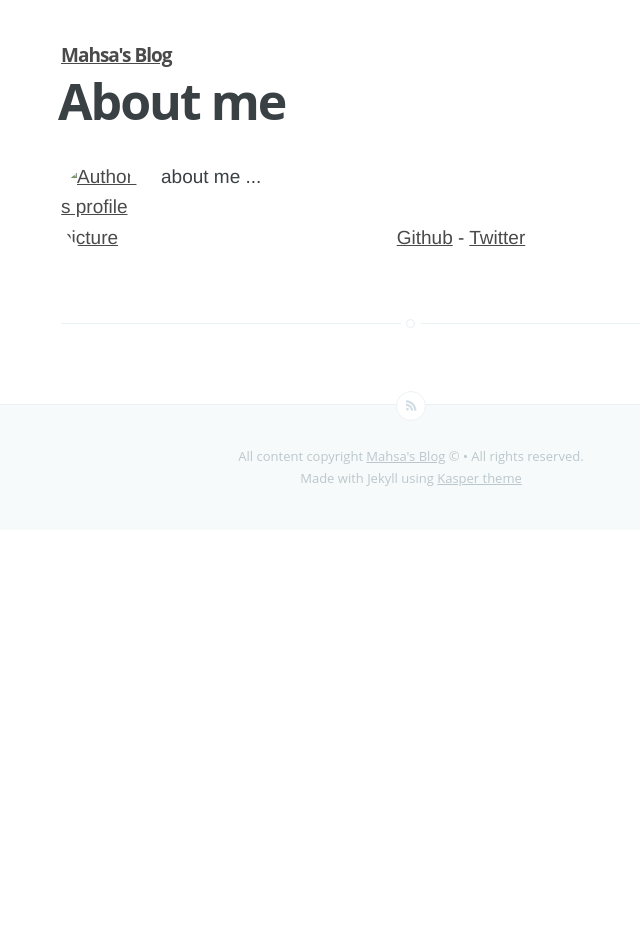
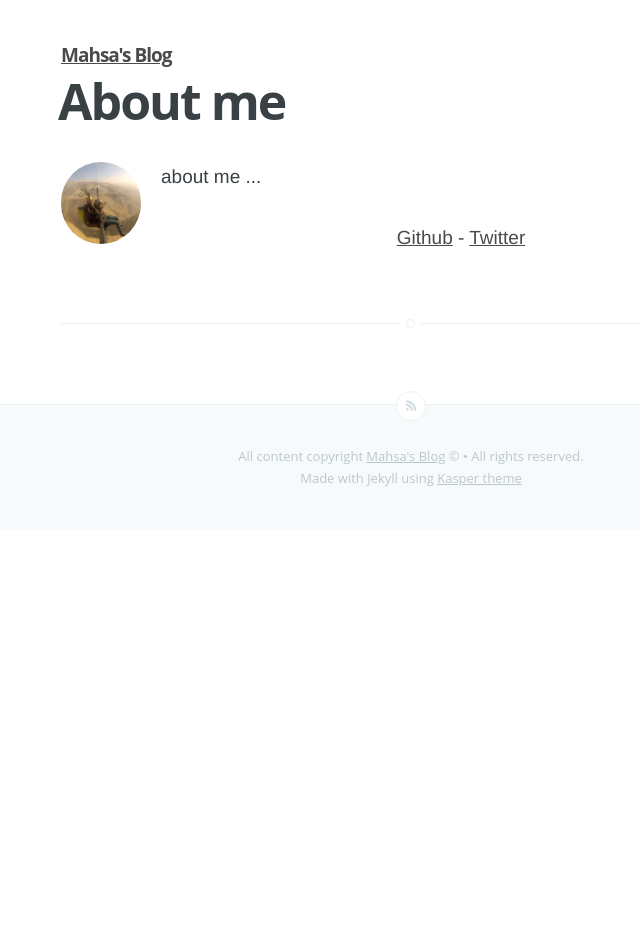
Before and after one commit to engmahsa/engmahsa.github.io, a Jekyll site: the page built from about.md, in a window 1280 px wide. Shown: the whole page, without its empty margins (229-869 px from the left). Built offline with Jekyll 4.4.1, drawn with Linux system fonts in a browser that asks for light colours; Markdown is read by kramdown in place of the engine named in the settings.

Commit message:
update image and readme

```diff
--- a/_layouts/post.html
+++ b/_layouts/post.html
@@ -48,7 +48,7 @@ archive: false
         	<!-- If we want to display author's name and bio -->
             {% if site.author %}
                 <section class="author">
-                	<header> <a href="{{ site.baseurl }}"> <img class="profile" src="/assets/images/hamidreza_soleimani_avatar.jpg" alt="Author's profile picture"></a></header>
+                	<header> <a href="{{ site.baseurl }}"> <img class="profile" src="/assets/images/mahsaAvatar.png" alt="Author's profile picture"></a></header>
                 	<article>
                 		<!-- Author Name -->
                     	<h4> {{ site.author }} </h4>
--- a/about.md
+++ b/about.md
@@ -4,7 +4,7 @@ title: About me
 ---
 
  <section class="author">
-   <header> <a href="{{ site.baseurl }}"> <img class="profile" src="" alt="Author's profile picture"></a></header>
+   <header> <a href="{{ site.baseurl }}"> <img class="profile" src="/assets/images/mahsaAvatar.png" alt="Author's profile picture"></a></header>
    <article>
       <p>
          {{ site.author_description }}
```
Also changed, not shown: README.md, assets/images/mahsaAvatar.png (added).
